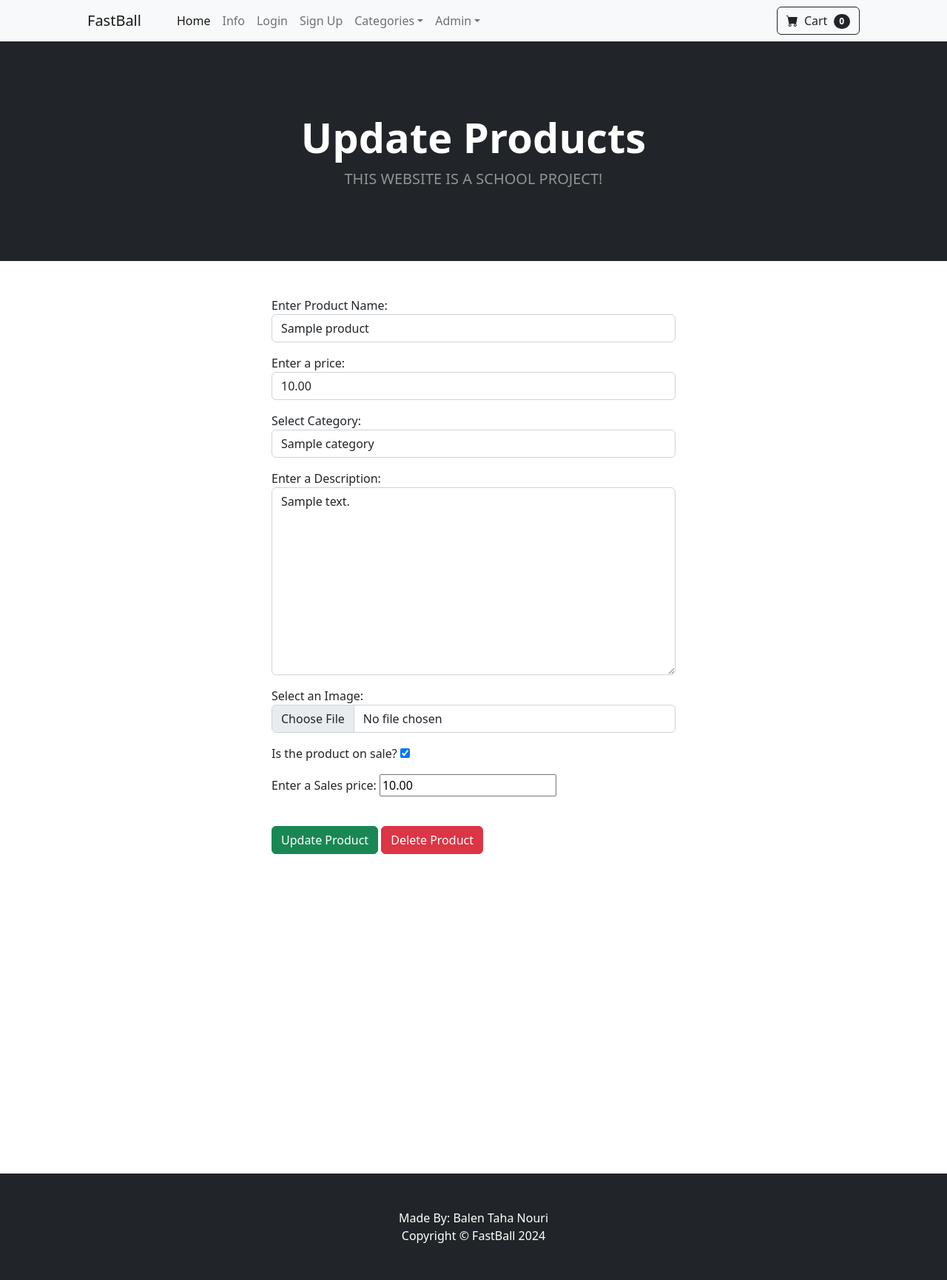
After one commit to Code-Institute-Submissions/balennouri-pp4, a Django app: page /updateproduct/1 in a window 1280 px wide. The commit adds this page. Shown: the whole page at 74% size. Run offline with Django 4.2, Linux system fonts and the light colour scheme; tables that the repository leaves empty hold one stand-in row (values such as "Sample post"); parts of the project's set-up code (start-up, migrations or seed data) failed here and were passed over; some libraries are stand-ins or nearby versions.

Commit message:
Feat: update products

```diff
--- a/store/checkout.py
+++ b/store/checkout.py
@@ -1,8 +1,4 @@
-from django.shortcuts import redirect, render
-from cart.cart import Cart
-from store.models import Product
-from django.http import JsonResponse
-from django.contrib import messages
+from django.shortcuts import render
 
 
 def checkout_views(request):
--- a/store/templates/base.html
+++ b/store/templates/base.html
@@ -72,6 +72,17 @@
                             <li><a class="dropdown-item" href="{% url 'category' 'Puma' %}">Puma</a></li>
                         </ul>
                     </li>
+                    <li class="nav-item dropdown">
+                        <a class="nav-link dropdown-toggle" id="navbarDropdown" href="#" role="button"
+                            data-bs-toggle="dropdown" aria-expanded="false">Admin</a>
+                        <ul class="dropdown-menu" aria-labelledby="navbarDropdown">
+                            <li><a class="dropdown-item" href="{% url 'addproduct' %}">Add Products</a></li>
+                            <li>
+                                <hr class="dropdown-divider" />
+                            </li>
+                            <li><a class="dropdown-item" href="#">Update Products</a></li>
+                        </ul>
+                    </li>
                 </ul>
                 <form class="d-flex">
                     <a href="{% url 'cart_summary' %}" class="btn btn-outline-dark"><i class="bi-cart-fill me-1"></i>
--- a/store/templates/register.html
+++ b/store/templates/register.html
@@ -20,7 +20,7 @@
                     {% csrf_token %}
 
                     {{ form.as_p }}
-                    <br/><br/>
+
                     <button type="submit" class="btn btn-secondary">Sign Up</button>
                 </form>
                 <br>
--- /dev/null
+++ b/store/templates/updateproduct.html
@@ -0,0 +1,36 @@
+{% extends 'base.html' %}
+
+{% block content %}
+
+<!-- Header-->
+<header class="bg-dark py-5">
+    <div class="container px-4 px-lg-5 my-5">
+        <div class="text-center text-white">
+            <h1 class="display-4 fw-bolder">Update Products</h1>
+            <p class="lead fw-normal text-white-50 mb-0 text-uppercase">This Website Is A School Project!
+            </p>
+        </div>
+    </div>
+</header>
+<div class="container">
+    <div class="row">
+        <div class="col-md-6 offset-md-3">
+            <br /><br />
+            <form method="POST" action="" enctype="multipart/form-data">
+                {% csrf_token %}
+
+                {{ form.as_p }}
+
+                <br />
+                <button type="submit" class="btn btn-success">Update Product</button>
+                <button type="submit" class="btn btn-danger">Delete Product</button>
+            </form>
+            <br /><br />
+            <br /><br />
+            <br /><br />
+        </div>
+    </div>
+</div>
+<br /><br /><br /><br /><br /><br /><br /><br /><br /><br /><br /><br />
+
+{% endblock %}
--- a/store/urls.py
+++ b/store/urls.py
@@ -13,5 +13,6 @@
     path("user_update/", views.user_update, name="user_update"),
     path("product/<int:pk>", views.product, name="product"),
     path("category/<str:foo>", views.category, name="category"),
-    path("addproduct/", views.addProduct, name="addProduct"),
+    path("addproduct/", views.addProduct, name="addproduct"),
+    path("updateproduct/<int:pk>", views.updateProduct, name="updateproduct"),
 ]
--- a/store/views.py
+++ b/store/views.py
@@ -3,30 +3,40 @@
 from django.contrib.auth import authenticate, login, logout
 from django.contrib import messages
 from django.contrib.auth.models import User
-from django.contrib.auth.forms import UserCreationForm
 from .forms import SignUpForm, UserEditProfile, ChangePassword, ProductForm
-from django import forms
 
 
-def addProduct(request):
-    form = ProductForm()
+def updateProduct(request, pk):
+    product = Product.objects.get(id=pk)
+
+    form = ProductForm(instance=product)
 
     if request.method == 'POST':
-        form = ProductForm(request.POST, request.FILES)
+        form = ProductForm(request.POST, request.FILES, instance=product)
         if form.is_valid():
             form.save()
             return redirect('home')
-    else:
-        form = ProductForm()
 
     context = {
         "form": form
     }
 
-    return render(request, 'addproduct.html', context)
+    return render(request, 'updateproduct.html', context)
 
 
-# Create your views here.
+def addProduct(request):
+    form = ProductForm()
+    if request.method == "POST":
+        form = ProductForm(request.POST, request.FILES)
+        if form.is_valid():
+            form.save()
+            return redirect("home")
+    else:
+        form = ProductForm()
+    context = {"form": form}
+    return render(request, "addproduct.html", context)
+
+
 def password_update(request):
     if request.user.is_authenticated:
         user_active = request.user
```
Also changed, not shown: store/forms.py (+15 -15 lines).
